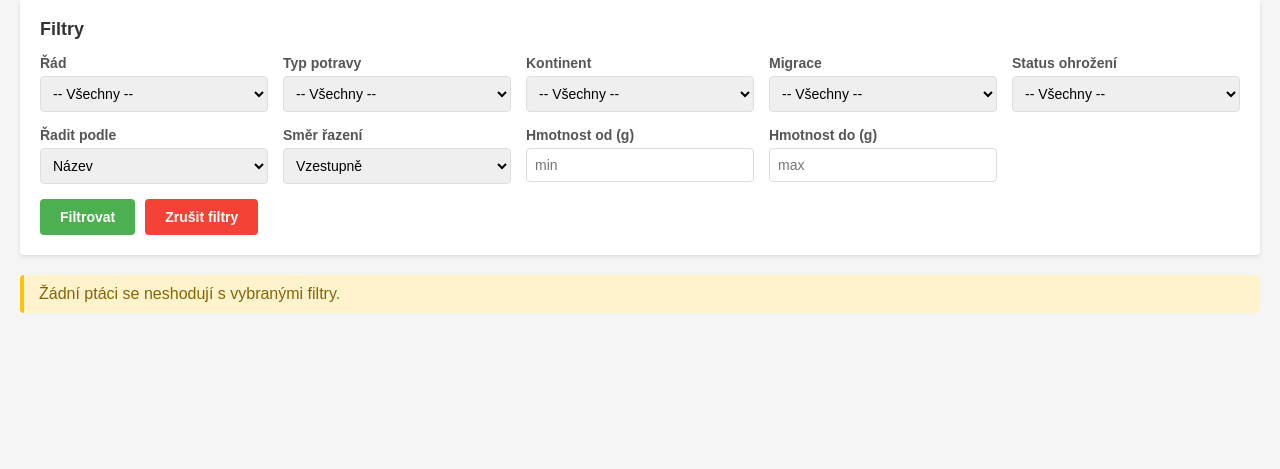
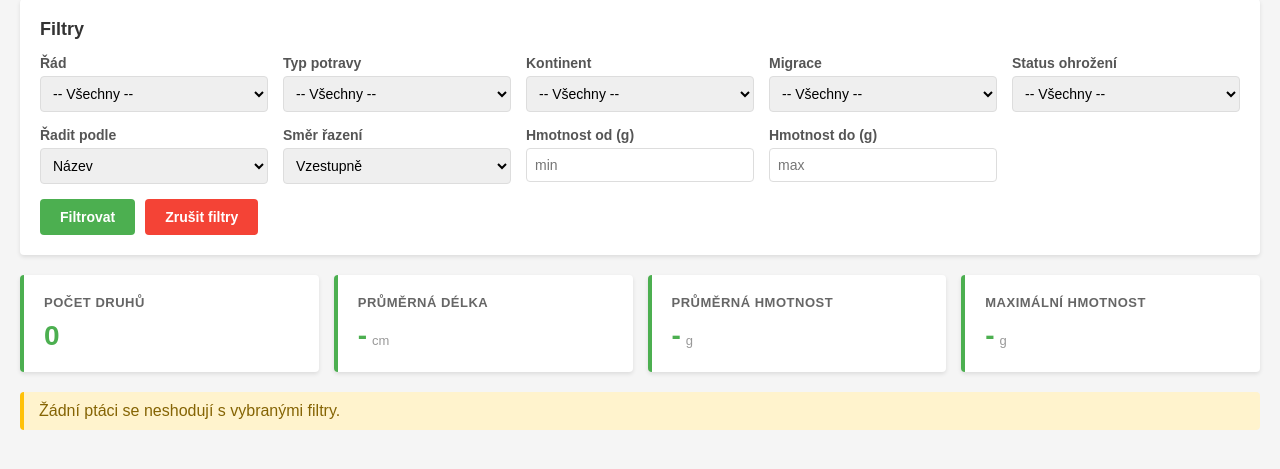
Before and after one commit to nevim14117/Pta-dashboard, a Flask app: page / in a window 1280 px wide. Shown: the part 81-550 px from the top of the page. Run offline with Flask 3, Linux system fonts and the light colour scheme; data that the repository does not hold is empty.

Commit message:
Statistiky — souhrnné karty s agregovanými údaji

```diff
--- a/app.py
+++ b/app.py
@@ -126,6 +126,22 @@ def dashboard():
     # Vytvořit WHERE klauzuli
     where_clause, params = build_query(request.args)
 
+    # Získat statistiku
+    stats_query = '''SELECT
+        COUNT(*) as pocet,
+        ROUND(AVG(delka_cm), 1) as prum_delka,
+        MAX(hmotnost_g) as max_hmotnost,
+        MIN(hmotnost_g) as min_hmotnost,
+        ROUND(AVG(hmotnost_g), 1) as prum_hmotnost,
+        ROUND(AVG(rozpeti_cm), 1) as prum_rozpeti
+    FROM ptaci'''
+    if where_clause:
+        stats_query += ' WHERE ' + where_clause
+
+    cursor.execute(stats_query, params)
+    stats_row = cursor.fetchone()
+    stats = dict(stats_row) if stats_row else {}
+
     # Bezpečné řazení podle povolených sloupců a směru
     sort_column = request.args.get('sort_by', '').strip()
     if sort_column not in ALLOWED_SORT_COLUMNS:
@@ -151,6 +167,7 @@ def dashboard():
 
     return render_template('dashboard.html',
                          ptaci=ptaci,
+                         stats=stats,
                          rady=filter_options['rady'],
                          typ_potravy_list=filter_options['typ_potravy_list'],
                          kontinenty=filter_options['kontinenty'],
--- a/birds/templates/dashboard.html
+++ b/birds/templates/dashboard.html
@@ -114,6 +114,39 @@
         tr:hover {
             background-color: #f0f0f0;
         }
+        .stats-section {
+            display: flex;
+            gap: 15px;
+            margin-bottom: 20px;
+            flex-wrap: wrap;
+        }
+        .stat-card {
+            flex: 1;
+            min-width: 200px;
+            background: white;
+            padding: 20px;
+            border-radius: 4px;
+            box-shadow: 0 2px 4px rgba(0,0,0,0.1);
+            border-left: 4px solid #4CAF50;
+        }
+        .stat-card h3 {
+            margin: 0 0 10px 0;
+            font-size: 13px;
+            color: #666;
+            text-transform: uppercase;
+            letter-spacing: 0.5px;
+            font-weight: 600;
+        }
+        .stat-card .stat-value {
+            font-size: 28px;
+            font-weight: bold;
+            color: #4CAF50;
+        }
+        .stat-card .stat-unit {
+            font-size: 13px;
+            color: #999;
+            margin-left: 5px;
+        }
     </style>
 </head>
 <body>
@@ -216,6 +249,27 @@
         </form>
     </div>
 
+    {% if stats %}
+    <div class="stats-section">
+        <div class="stat-card">
+            <h3>Počet druhů</h3>
+            <div><span class="stat-value">{{ stats['pocet'] or 0 }}</span></div>
+        </div>
+        <div class="stat-card">
+            <h3>Průměrná délka</h3>
+            <div><span class="stat-value">{{ stats['prum_delka'] or '-' }}</span><span class="stat-unit">cm</span></div>
+        </div>
+        <div class="stat-card">
+            <h3>Průměrná hmotnost</h3>
+            <div><span class="stat-value">{{ stats['prum_hmotnost'] or '-' }}</span><span class="stat-unit">g</span></div>
+        </div>
+        <div class="stat-card">
+            <h3>Maximální hmotnost</h3>
+            <div><span class="stat-value">{{ stats['max_hmotnost'] or '-' }}</span><span class="stat-unit">g</span></div>
+        </div>
+    </div>
+    {% endif %}
+
     {% if ptaci %}
     <div class="result-info">
         Nalezeno <strong>{{ ptaci|length }}</strong> ptáků
```
